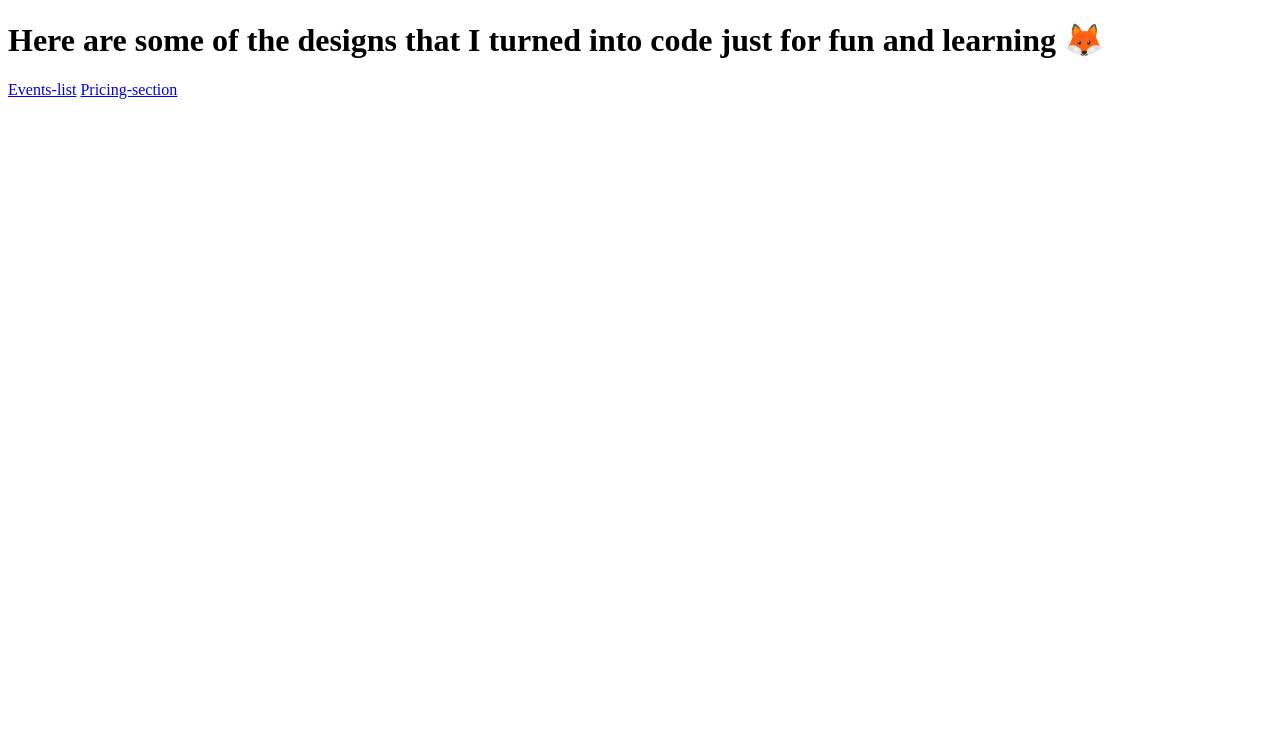
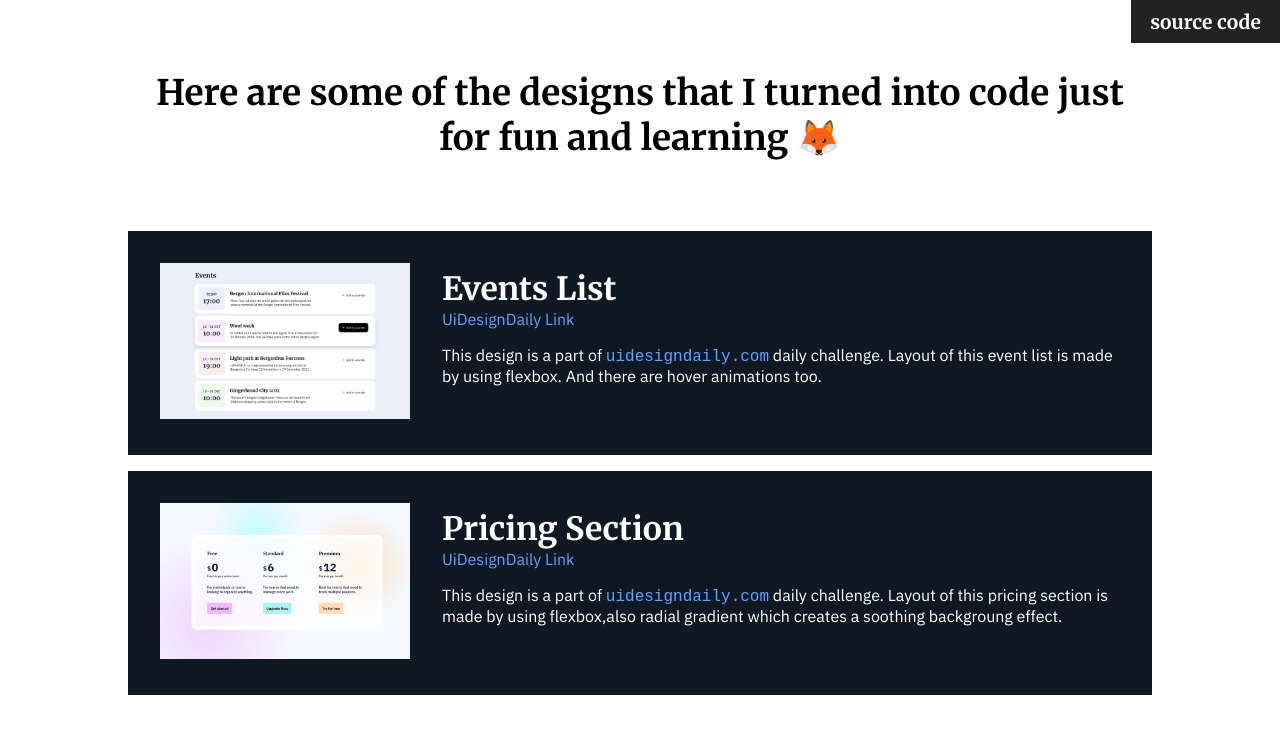
Before and after one commit to arifimran5/desing2code, a plain HTML site: page index.html in a window 1280 px wide. Drawn offline with Linux system fonts and the light colour scheme.

Commit message:
added design cards and css

```diff
--- a/index.html
+++ b/index.html
@@ -4,15 +4,74 @@
     <meta charset="UTF-8" />
     <meta http-equiv="X-UA-Compatible" content="IE=edge" />
     <meta name="viewport" content="width=device-width, initial-scale=1.0" />
+    <link rel="stylesheet" href="main.css" />
     <title>DesignToCode</title>
   </head>
   <body>
-    <h1>
+    <h1 class="source-code">
+      <a href="https://github.com/arifimran5/desing2code">source code</a>
+    </h1>
+    <h1 class="main-title">
       Here are some of the designs that I turned into code just for fun and
       learning 🦊
     </h1>
 
-    <a href="./events-list/index.html">Events-list</a>
-    <a href="./pricing-section/index.html">Pricing-section</a>
+    <!-- Event List -->
+    <div class="desing-card">
+      <a href="./events-list/index.html">
+        <div class="design-image">
+          <img src="assets/event-list.png" alt="Event list" />
+        </div>
+        <div class="design-description">
+          <h1>Events List</h1>
+          <p>
+            <a
+              href="https://www.uidesigndaily.com/posts/figma-events-list-day-1473"
+            >
+              UiDesignDaily Link
+            </a>
+          </p>
+          <p class="desc-para">
+            This design is a part of
+            <code
+              ><a href="https://www.uidesigndaily.com/"
+                >uidesigndaily.com</a
+              ></code
+            >
+            daily challenge. Layout of this event list is made by using flexbox.
+            And there are hover animations too.
+          </p>
+        </div>
+      </a>
+    </div>
+    <!-- Pricing section -->
+    <div class="desing-card">
+      <a href="./pricing-section/index.html">
+        <div class="design-image">
+          <img src="assets/pricing-section.png" alt="Event list" />
+        </div>
+        <div class="design-description">
+          <h1>Pricing Section</h1>
+          <p>
+            <a
+              href="https://www.uidesigndaily.com/posts/figma-events-list-day-1473"
+            >
+              UiDesignDaily Link
+            </a>
+          </p>
+          <p class="desc-para">
+            This design is a part of
+            <code
+              ><a href="https://www.uidesigndaily.com/"
+                >uidesigndaily.com</a
+              ></code
+            >
+            daily challenge. Layout of this pricing section is made by using
+            flexbox,also radial gradient which creates a soothing backgroung
+            effect.
+          </p>
+        </div>
+      </a>
+    </div>
   </body>
 </html>
--- /dev/null
+++ b/main.css
@@ -0,0 +1,107 @@
+@import url('https://fonts.googleapis.com/css2?family=Merriweather:wght@400;700;900&display=swap');
+@import url('https://fonts.googleapis.com/css2?family=IBM+Plex+Sans&display=swap');
+
+*,
+*::before,
+*::after {
+  box-sizing: border-box;
+}
+* {
+  padding: 0;
+  margin: 0;
+}
+
+a {
+  text-decoration: none;
+  color: inherit;
+}
+
+body {
+  font-family: 'Merriweather', serif;
+}
+
+.source-code{
+  font-size: 1.2rem;
+  position: fixed;
+  top: 0;
+  right: 0;
+  background-color: #222222;
+  color: white;
+  padding: .5em 1em;
+  cursor: pointer;
+}
+
+.main-title {
+  font-size: 1.5rem;
+  text-align: center;
+  margin: 2em auto;
+  width: 80%;
+}
+
+.desing-card {
+  background-color: #0f1924;
+  color: white;
+  display: flex;
+  flex-direction: column;
+  margin: 1em 1em;
+  padding: 2em 2em;
+  cursor: pointer;
+  transition: all 0.3s ease-in-out;
+}
+
+.desing-card:hover {
+  box-shadow: 5px 5px 10px 5px rgba(0, 0, 0, 0.198);
+  background-color: #172535;
+  transform: scale(1.01);
+}
+
+.design-image img {
+  /* max-width: 100%; */
+}
+
+.design-description {
+  font-family: 'IBM Plex Sans', sans-serif;
+}
+
+.design-description h1 {
+  margin-top: 0.2em;
+  font-family: 'Merriweather', serif;
+}
+
+.design-description p a {
+  color: rgb(95, 164, 255);
+}
+
+.design-description .desc-para {
+  font-size: 1rem;
+  margin-top: 0.5em;
+}
+
+@media (min-width: 850px) {
+  .main-title {
+    width: 80%;
+    font-size: 2.2rem;
+  }
+  .desing-card {
+    flex-direction: row;
+    gap: 2em;
+    margin: 1em 2em;
+  }
+
+  .design-image img {
+    width: 250px;
+
+  }
+
+  .design-description .desc-para {
+    font-size: 1rem;
+    margin-top: 1em;
+  }
+}
+
+@media (min-width: 1000px) {
+  .desing-card {
+    gap: 2em;
+    margin: 1em 8em;
+  }
+}
```
Also changed, not shown: assets/event-list.png (added), assets/pricing-section.png (added).
